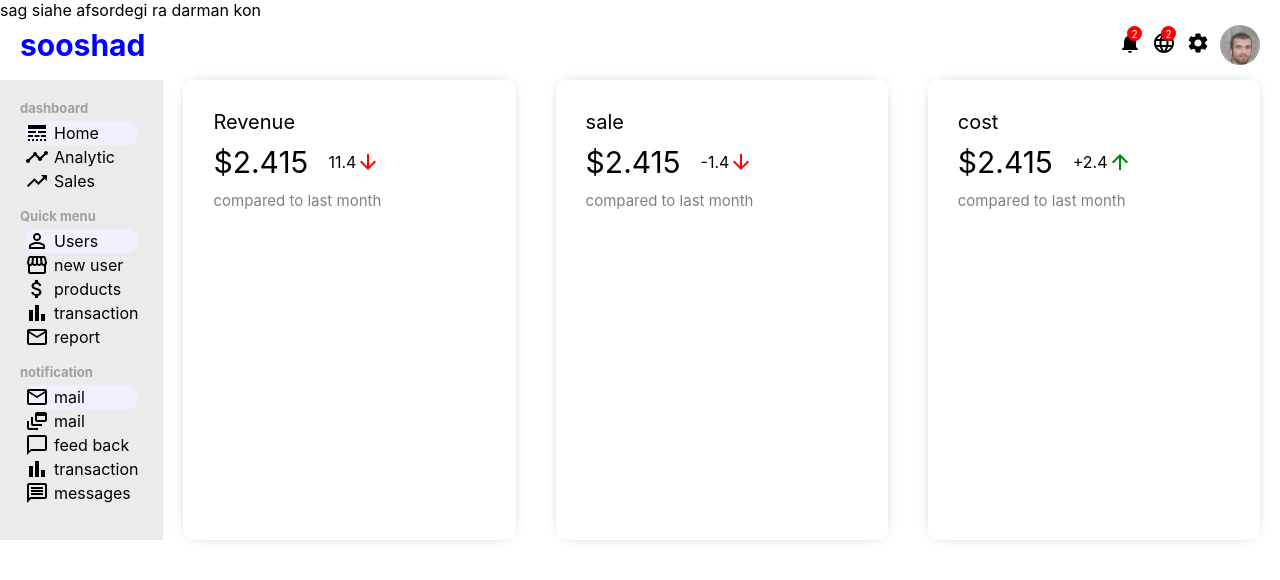
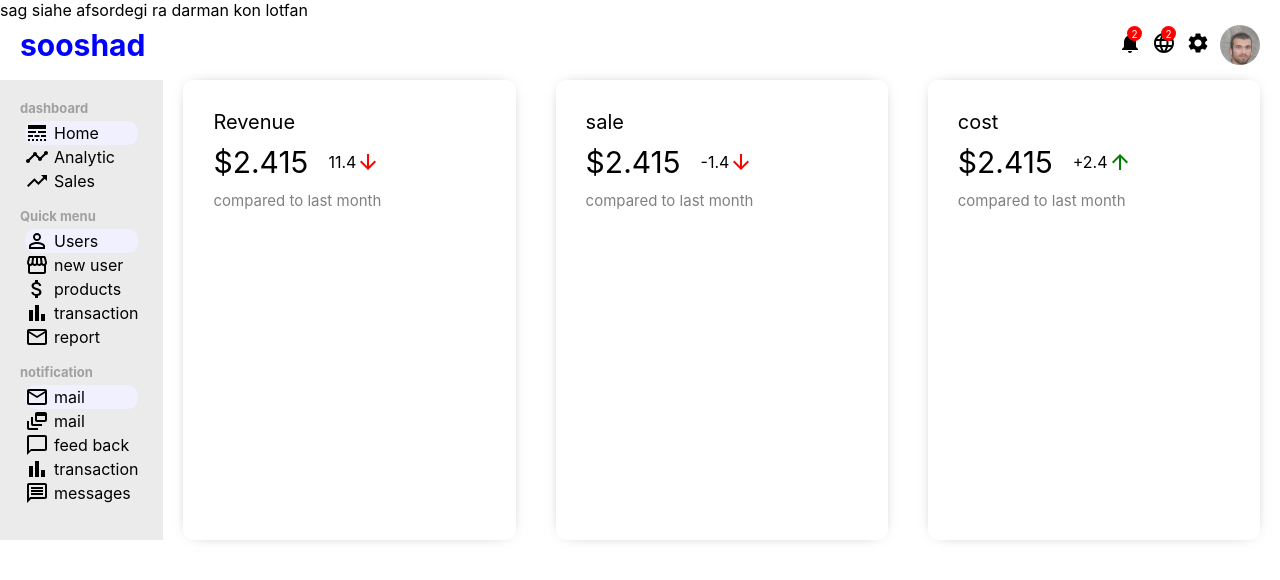
Before and after one commit to Davood1618/cms3, a React (Create React App) app: page / in a window 1280 px wide. Shown: the top 580 px of the page. Built offline with nearby package versions, Linux system fonts and the light colour scheme; the HTML template or start-up script is replaced by a standard one.

Commit message:
Update App.js

```diff
--- a/src/App.js
+++ b/src/App.js
@@ -11,7 +11,7 @@ const router = useRoutes(routes)
 
 return (
 <>
-  sag siahe afsordegi ra darman kon
+  sag siahe afsordegi ra darman kon lotfan
 <TopBar/>
 <div className="Container">
   <SideBar/>
```
